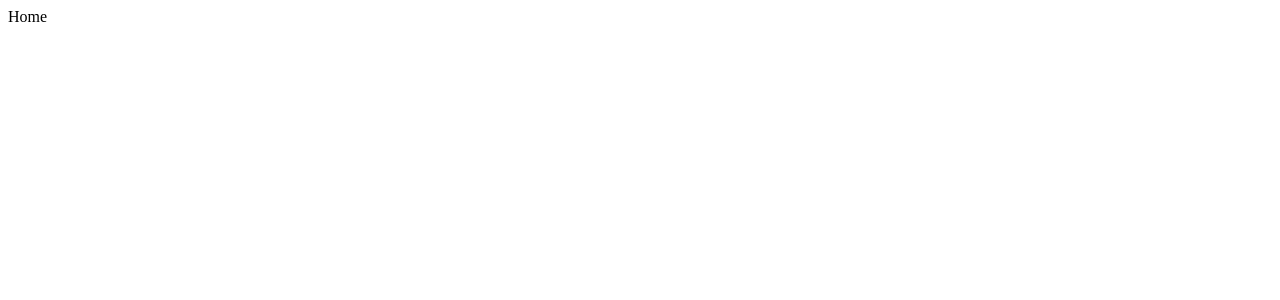
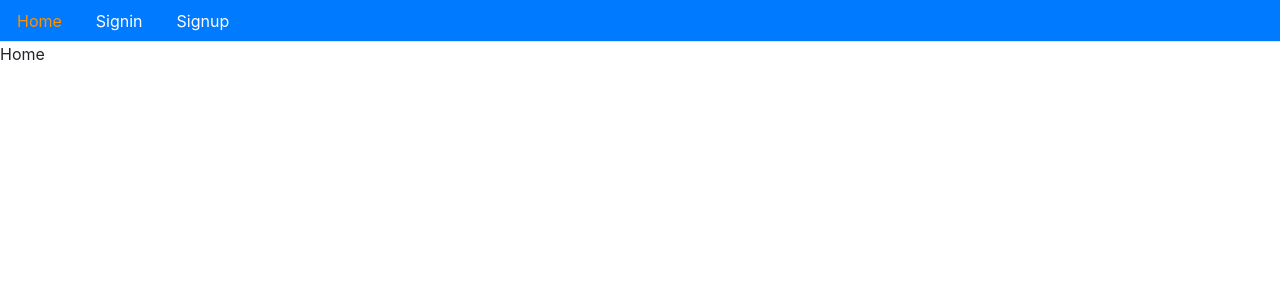
Before and after one commit to GadsDev/ecommerce-front, a React (Create React App) app: page / in a window 1280 px wide. Shown: the top 300 px of the page. Built offline with nearby package versions, Linux system fonts and the light colour scheme.

Commit message:
Top Menu And Import Bootstrap

```diff
--- a/public/index.html
+++ b/public/index.html
@@ -15,15 +15,9 @@
       user's mobile device or desktop. See https://developers.google.com/web/fundamentals/web-app-manifest/
     -->
     <link rel="manifest" href="%PUBLIC_URL%/manifest.json" />
-    <!--
-      Notice the use of %PUBLIC_URL% in the tags above.
-      It will be replaced with the URL of the `public` folder during the build.
-      Only files inside the `public` folder can be referenced from the HTML.
-
-      Unlike "/favicon.ico" or "favicon.ico", "%PUBLIC_URL%/favicon.ico" will
-      work correctly both with client-side routing and a non-root public URL.
-      Learn how to configure a non-root public URL by running `npm run build`.
-    -->
+    <link rel="stylesheet" href="https://stackpath.bootstrapcdn.com/bootstrap/4.5.2/css/bootstrap.min.css"
+    integrity="sha384-JcKb8q3iqJ61gNV9KGb8thSsNjpSL0n8PARn9HuZOnIxN0hoP+VmmDGMN5t9UJ0Z"
+    crossorigin="anonymous" />
     <title>React App</title>
   </head>
   <body>
--- a/src/App.js
+++ b/src/App.js
@@ -1,5 +1,5 @@
-import React from 'react';
+import React from 'react'
 
 const App = () => (<div>Hello World</div>)
 
-export default App;
+export default App
--- a/src/Routes.js
+++ b/src/Routes.js
@@ -3,10 +3,12 @@ import { BrowserRouter, Switch, Route } from 'react-router-dom'
 import Signup from './user/Signup'
 import Signin from './user/Signin'
 import Home from './core/Home'
+import Menu from './core/Menu'
 
 const Routes = () => {
     return (
         <BrowserRouter>
+            <Menu/>
             <Switch>
                 <Home exact path="/" component={Home}/>
                 <Route exact path="/signin" component={Signin} />
--- a/src/core/Home.js
+++ b/src/core/Home.js
@@ -1,5 +1,5 @@
-import React from 'react';
+import React from 'react'
 
 const Home = () => <div>Home</div>
 
-export default Home;
+export default Home
--- /dev/null
+++ b/src/core/Menu.js
@@ -0,0 +1,30 @@
+import React from 'react'
+import { Link, withRouter } from 'react-router-dom'
+
+const isActive = (history, path) => {
+    if(history.location.pathname === path) {
+        return {color: '#ff9000'}
+    } else {
+        return { color: '#ffff' }
+    }
+}
+
+const Menu = (history) => (
+    <div>
+        <ul className="nav nav-tabs bg-primary">
+            <li className="nav-item">
+                <Link style={isActive(history, '/')} className="nav-link" to="/">Home</Link>
+            </li>
+
+            <li className="nav-item">
+                <Link style={isActive(history, '/signin')} className="nav-link" to="/signin">Signin</Link>
+            </li>
+
+            <li className="nav-item">
+                <Link style={isActive(history, '/signup')} className="nav-link" to="/signup">Signup</Link>
+            </li>
+        </ul>
+    </div>
+)
+
+export default withRouter(Menu)
--- a/src/user/Signin.js
+++ b/src/user/Signin.js
@@ -1,5 +1,5 @@
-import React from 'react';
+import React from 'react'
 
 const Signin = () => (<div>Signin</div>)
 
-export default Signin;
+export default Signin
--- a/src/user/Signup.js
+++ b/src/user/Signup.js
@@ -1,5 +1,5 @@
-import React from 'react';
+import React from 'react'
 
 const Signup = () => (<div>Signup</div>)
 
-export default Signup;
+export default Signup
```
Also changed, not shown: src/index.js (+4 -4 lines).
